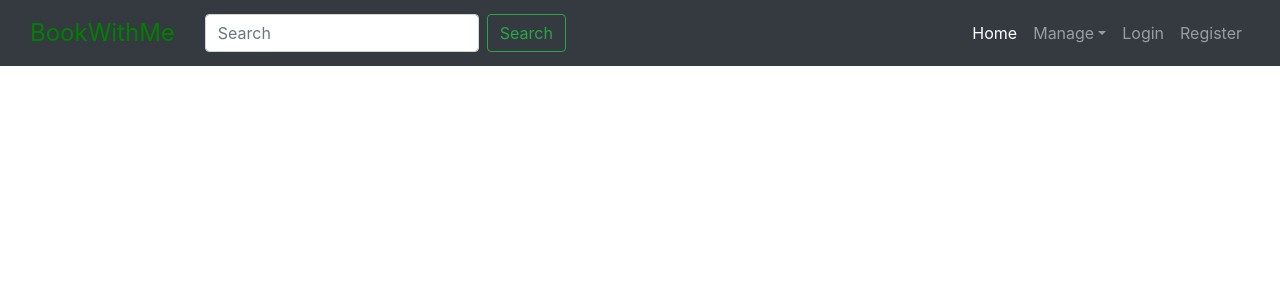
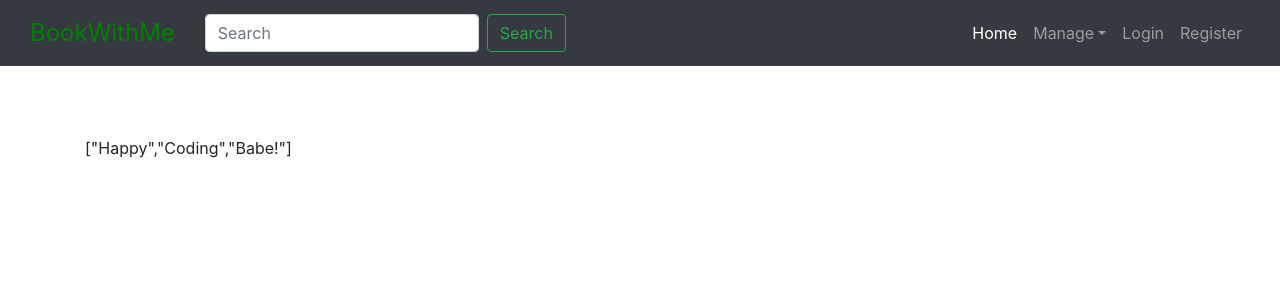
Before and after one commit to G3Kaliaperumal/ReactNodeAngularInDepthGuide, a React (Create React App) app in the folder react-application/: page /login in a window 1280 px wide. Shown: the top 300 px of the page. Built offline with nearby package versions, Linux system fonts and the light colour scheme.

Commit message:
Update Login.js

```diff
--- a/react-application/src/pages/Login.js
+++ b/react-application/src/pages/Login.js
@@ -3,7 +3,13 @@ import React from 'react';
 import connect from '../store/connect';
 
 class Login extends React.Component {
-  render = () => <p>{JSON.stringify(this.props.rentals())}</p>
+  render = () => <p>{JSON.stringify(this.props.data1())}</p>
 }
 
-export default connect(Login);
+const mapStateToProps = (state) => {
+  return {
+    data1: state.data1
+  }
+}
+
+export default connect(mapStateToProps)(Login);
```
